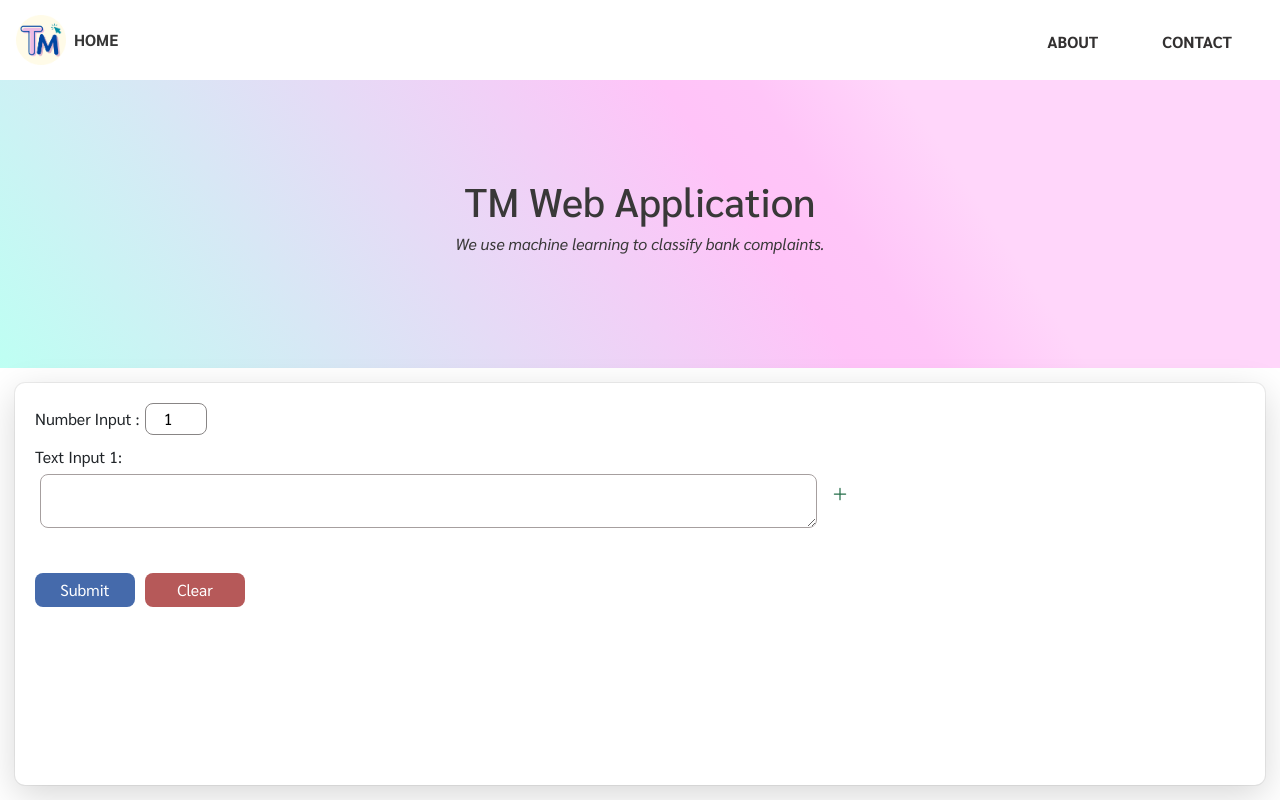
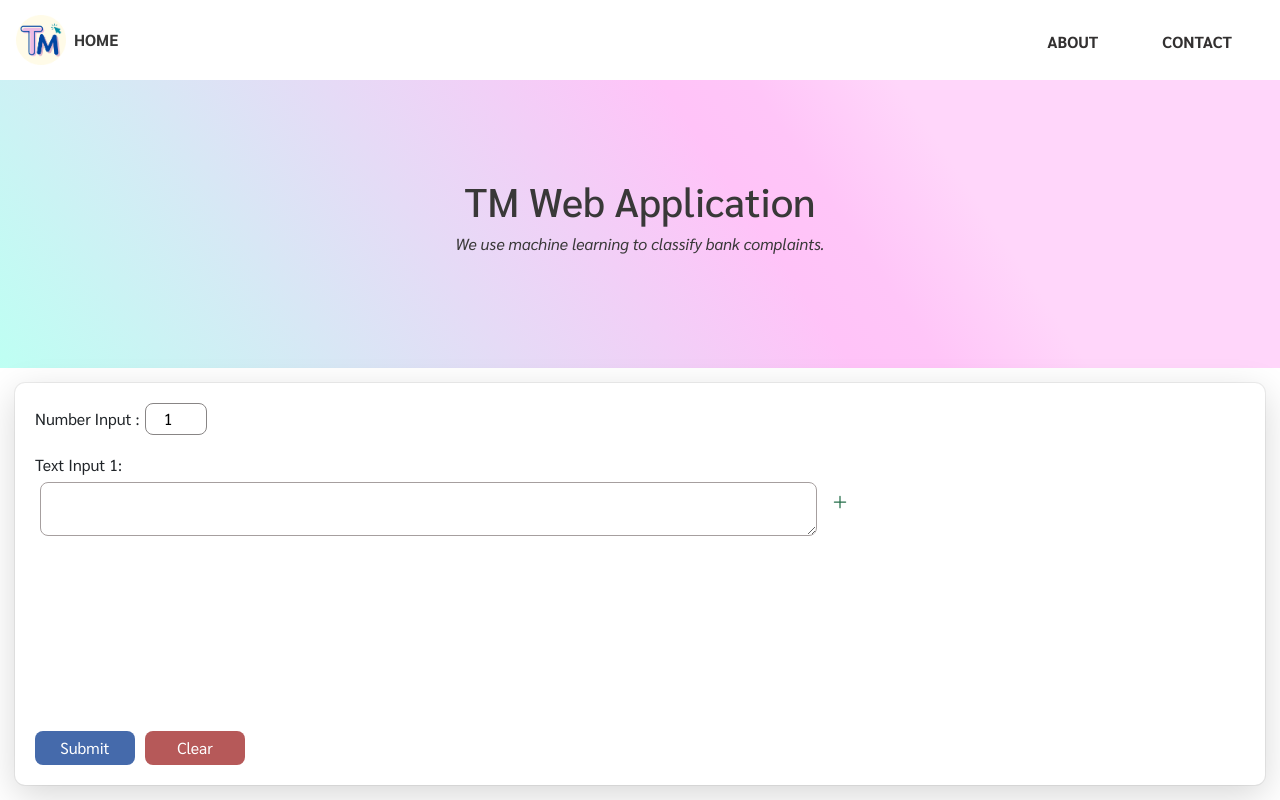
Before and after one commit to Prathana2000/Senior-Project-, a React (Create React App) app: page / in a window 1280 px wide. Built offline with nearby package versions, Linux system fonts and the light colour scheme.

Commit message:
edit style

```diff
--- a/src/components/FormComponent.js
+++ b/src/components/FormComponent.js
@@ -90,7 +90,7 @@ function FromComponent() {
             onChange={handleNumberInputChange}
           />
         </label>
-        <br />
+        <div className="text-input-main">
           {texts.map((text, index) => (
             <div className="text-input" key={index}>
               <label className="input-layout">
@@ -122,13 +122,15 @@ function FromComponent() {
               {result[index] && <ResultLabel result={result[index]} />}
             </div>
           ))}
-        <br />
+        </div>
+        <div className="btn-container">
           <button className="submit-btn" onClick={handleSubmit}>
             Submit
           </button>
           <button className="clear-btn" onClick={handleClearForm}>
             Clear
           </button>
+        </div>
       </form>
     </div>
   );
--- a/src/components/FormComponent.scss
+++ b/src/components/FormComponent.scss
@@ -12,6 +12,23 @@
   display: block;
   overflow: auto;
   font-size: 20px;
+
+  .form-con{
+    height: 100%;
+    display: flex;
+    flex-direction: column;
+  }
+
+  .text-input-main {
+    height: 100px;
+    overflow: auto;
+    flex: 1;
+    margin: 7.5px 0;
+  }
+
+  .btn-container{
+    display: flex;
+  }
 }
 
 .input-con {
--- a/src/components/ResultLabel.js
+++ b/src/components/ResultLabel.js
@@ -7,22 +7,22 @@ export default function ResultLabel({ result }) {
     switch (result.CLASS_NAME) {
       // ['MyMo', 'บัตรและสลากออมสิน', 'สินเชื่อ', 'อื่น ๆ', 'เงินฝาก']
       case "MyMo":
-        background = "red";
+        background = "#c59595";
         break;
       case "บัตรและสลากออมสิน":
-        background = "pink";
+        background = "#c595c2";
         break;
       case "สินเชื่อ":
-        background = "green";
+        background = "#95c595";
         break;
       case "อื่น ๆ":
-        background = "lightgray";
+        background = "#c5c5c5";
         break;
       case "เงินฝาก":
-        background = "yellow";
+        background = "#e6e1b7";
         break;
       default:
-        background = "blue";
+        background = "#b7d1e6";
         break;
     }
   }
--- a/src/components/ResultLabel.scss
+++ b/src/components/ResultLabel.scss
@@ -9,6 +9,8 @@
         border-radius: 10px;
         box-shadow: rgba(100, 100, 111, 0.2) 0px 7px 29px 0px;
         flex: 2;
+        padding: 0.35rem 0;
+        margin: 0 0.25rem;
     }
 
     .result-probability {
```
Lines whose indentation alone changed are shown as unchanged.
